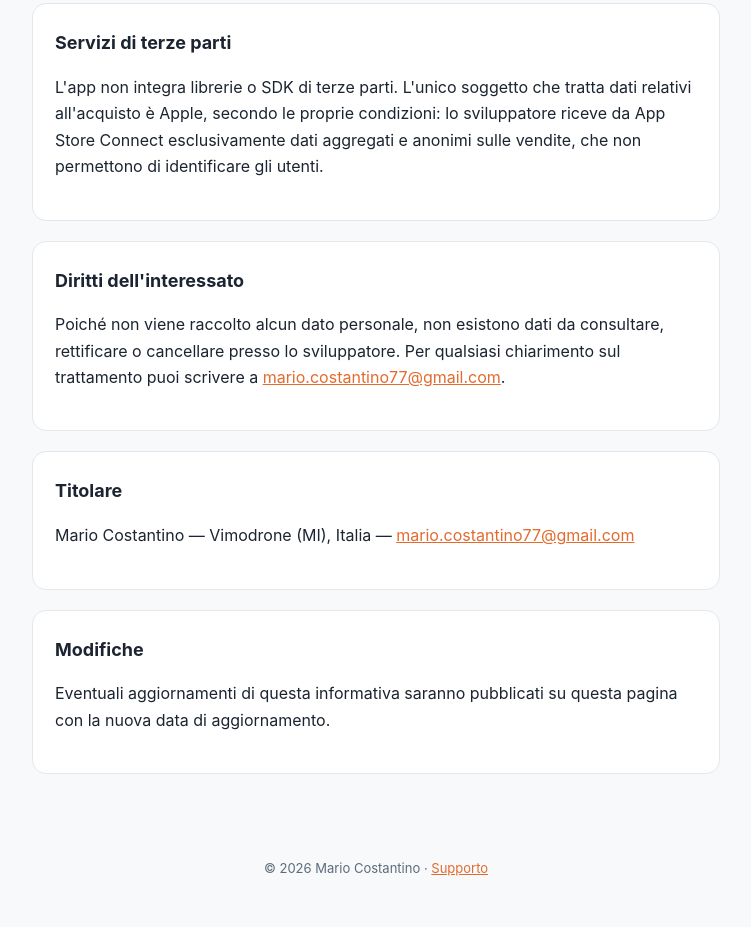
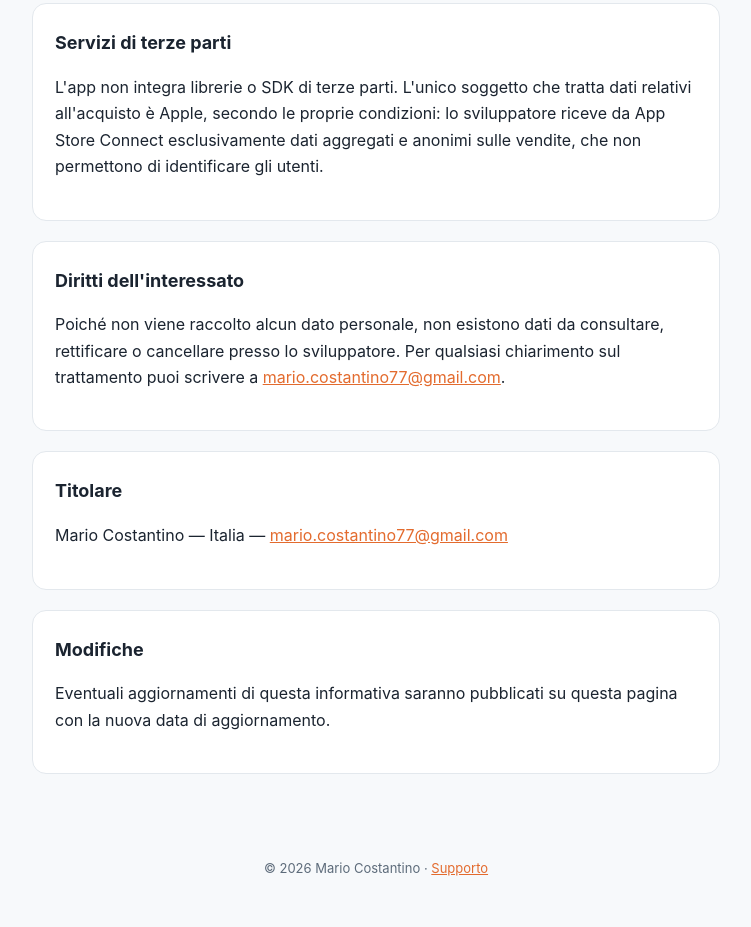
Before and after one commit to costantino77/eltkit, a plain HTML site: page privacy.html in a window 1280 px wide. Shown: the part 812-1739 px from the top of the page, without its empty margins (264-1015 px from the left). Drawn offline with Linux system fonts and the light colour scheme.

Commit message:
Add files via upload

```diff
--- a/privacy.html
+++ b/privacy.html
@@ -66,7 +66,7 @@
 
 <section>
   <h2>Titolare</h2>
-  <p>Mario Costantino — Vimodrone (MI), Italia — <a href="mailto:mario.costantino77@gmail.com">mario.costantino77@gmail.com</a></p>
+  <p>Mario Costantino — Italia — <a href="mailto:mario.costantino77@gmail.com">mario.costantino77@gmail.com</a></p>
 </section>
 
 <section>
```
